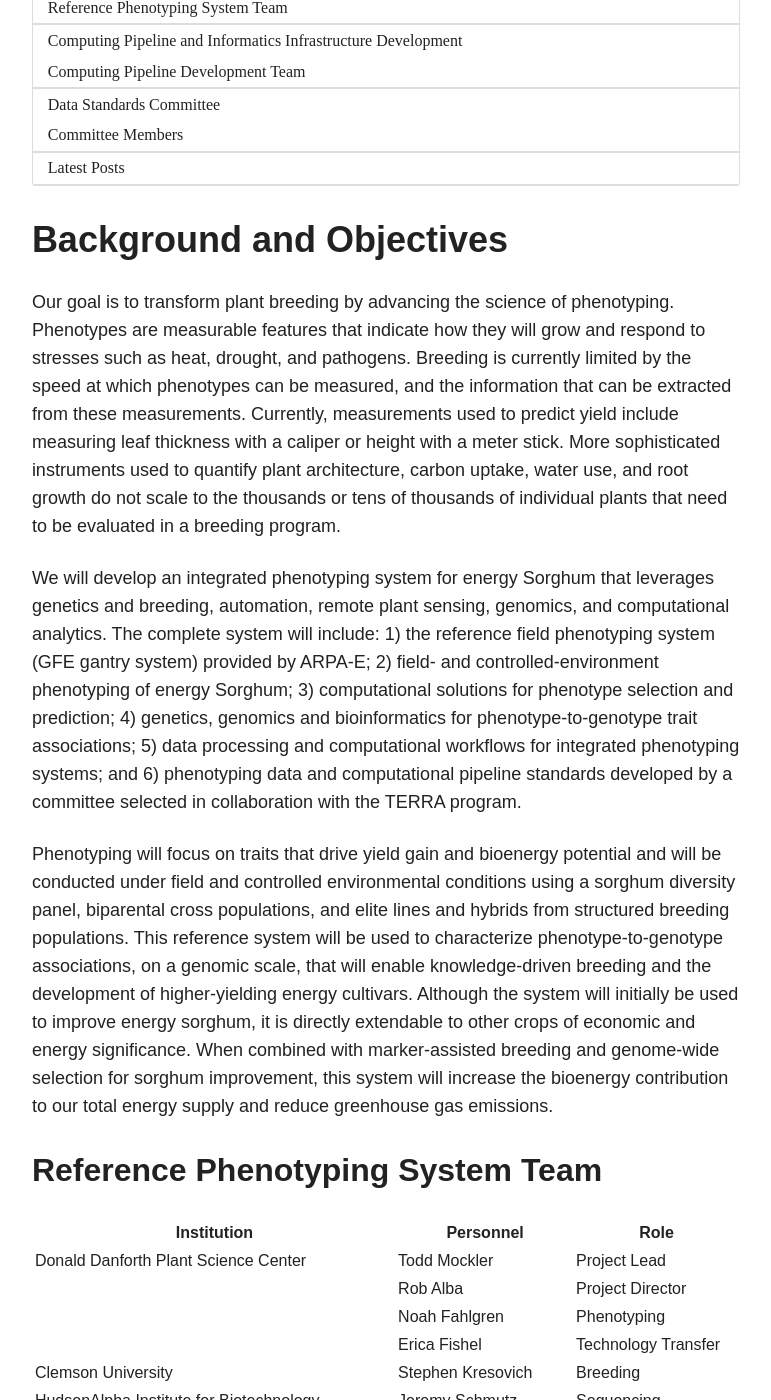
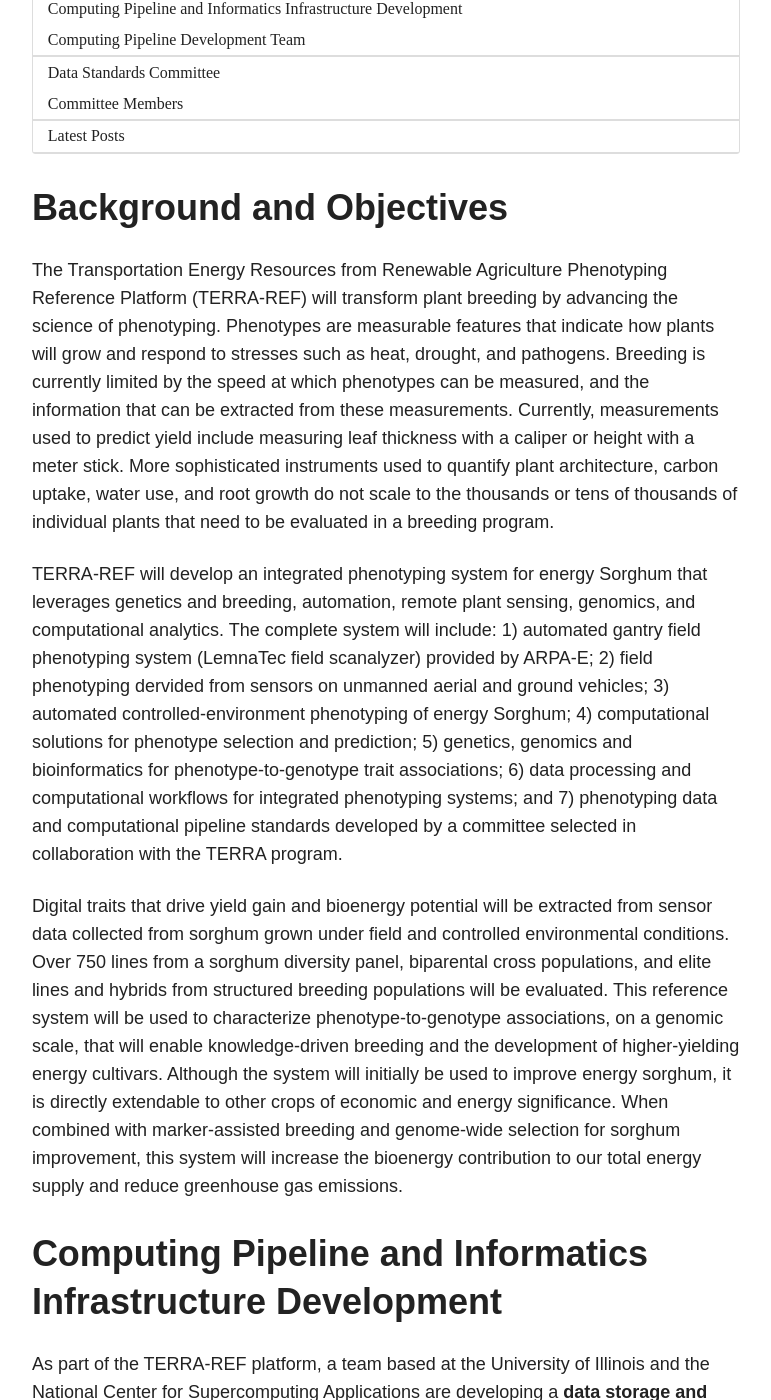
Before and after one commit to terra-reference/terraref.github.io, a Jekyll site: the page built from about/index.md, in a window 1280 px wide and 1400 px high, scrolled down 649 px. Shown: the whole window, without its empty margins (254-1025 px from the left). Built offline with Jekyll 4.4.1, drawn with Linux system fonts in a browser that asks for light colours; nearby versions of some CDN libraries; some of the changed text lies outside the part shown.

Commit message:
Update index.md
Edits by Rachel

```diff
--- a/about/index.md
+++ b/about/index.md
@@ -14,45 +14,31 @@ image:
 
 # Background and Objectives
 
-  Our goal is to transform plant breeding by advancing the science of phenotyping. Phenotypes are measurable features that indicate how they will grow and respond to stresses such as heat, drought, and pathogens.
+  The Transportation Energy Resources from Renewable Agriculture Phenotyping Reference Platform (TERRA-REF) will transform plant breeding by advancing the science of phenotyping. Phenotypes are measurable features that indicate how plants will grow and respond to stresses such as heat, drought, and pathogens.
   Breeding is currently limited by the speed at which phenotypes can be measured, and the information that can be extracted from these measurements.
   Currently, measurements used to predict yield include measuring leaf thickness with a caliper or height with a meter stick.
   More sophisticated instruments used to quantify plant architecture, carbon uptake, water use, and root growth do not scale to the thousands or tens of thousands of individual plants that need to be evaluated in a breeding program.
 
-We will develop an integrated phenotyping system for energy Sorghum that leverages genetics and breeding, automation, remote plant sensing, genomics, and computational analytics. The complete system will include: 1) the reference field phenotyping system (GFE gantry system) provided by ARPA-E; 2) field- and controlled-environment phenotyping of energy Sorghum; 3) computational solutions for phenotype selection and prediction; 4) genetics, genomics and bioinformatics for phenotype-to-genotype trait associations; 5) data processing and computational workflows for integrated phenotyping systems; and 6) phenotyping data and computational pipeline standards developed by a committee selected in collaboration with the TERRA program.
+TERRA-REF will develop an integrated phenotyping system for energy Sorghum that leverages genetics and breeding, automation, remote plant sensing, genomics, and computational analytics. The complete system will include:
+1) automated gantry field phenotyping system (LemnaTec field scanalyzer) provided by ARPA-E;
+2) field phenotyping dervided from sensors on unmanned aerial and ground vehicles;
+3) automated controlled-environment phenotyping of energy Sorghum;
+4) computational solutions for phenotype selection and prediction;
+5) genetics, genomics and bioinformatics for phenotype-to-genotype trait associations;
+6) data processing and computational workflows for integrated phenotyping systems; and
+7) phenotyping data and computational pipeline standards developed by a committee selected in collaboration with the TERRA program.
 
-Phenotyping will focus on traits that drive yield gain and bioenergy potential and will be conducted under field and controlled environmental conditions using a sorghum diversity panel, biparental cross populations, and elite lines and hybrids from structured breeding populations. This reference system will be used to characterize phenotype-to-genotype associations, on a genomic scale, that will enable knowledge-driven breeding and the development of higher-yielding energy cultivars. Although the system will initially be used to improve energy sorghum, it is directly extendable to other crops of economic and energy significance. When combined with marker-assisted breeding and genome-wide selection for sorghum improvement, this system will increase the bioenergy contribution to our total energy supply and reduce greenhouse gas emissions.
+Digital traits that drive yield gain and bioenergy potential will be extracted from sensor data collected from sorghum grown under field and controlled environmental conditions. Over 750 lines from a sorghum diversity panel, biparental cross populations, and elite lines and hybrids from structured breeding populations will be evaluated. This reference system will be used to characterize phenotype-to-genotype associations, on a genomic scale, that will enable knowledge-driven breeding and the development of higher-yielding energy cultivars. Although the system will initially be used to improve energy sorghum, it is directly extendable to other crops of economic and energy significance. When combined with marker-assisted breeding and genome-wide selection for sorghum improvement, this system will increase the bioenergy contribution to our total energy supply and reduce greenhouse gas emissions.
 
-
-
-## Reference Phenotyping System Team
-
-| Institution                                         | Personnel             | Role                   |
-|-----------------------------------------------------|-----------------------|------------------------|
-| Donald Danforth Plant Science Center                | Todd Mockler          | Project Lead           |
-|                                                     | Rob Alba              | Project Director       |
-|                                                     | Noah Fahlgren         | Phenotyping            |
-|                                                     | Erica Fishel          | Technology Transfer    |
-| Clemson University                                  | Stephen Kresovich     | Breeding               |
-| HudsonAlpha Institute for Biotechnology             | Jeremy Schmutz        | Sequencing             |
-| Kansas State University                             | Jesse Poland          | Phenotyping            |
-|                                                     | Geoff Morris          | Gene-Trait Association |
-| Texas A&M University                                | William Rooney        | Breeding               |
-| University of Arizona, Maricopa Agricultural Center | Pedro Andrade-Sanchez | Agronomy               |
-|                                                     | Michael Ottman        | Agronomy               |
-| USDA-ARS Arid Land Agriculture Research Center      | Jeff White            | Agronomy               |
-| University of Illinois at Urbana-Champaign          | David LeBauer         | Computing              |
-| Washington University at St. Louis                  | Robert Pless          | Image Analysis         |
-|                                                     | Roman Garnett         | Prediction Algorithms  |
 
 
 # Computing Pipeline and Informatics Infrastructure Development
 
-As part of this project, a team based at the University of Illinois and the National Center for Supercomputing Applications will develop a data storage and computing system that provides researchers with access to all of the 'raw' data and derived plant phenotypes (traits).
-Most of the data volume will come from a [Lemnatec Scanalyzer Field System](http://www.lemnatec.com/products/hardware-solutions/scanalyzer-field/) platform in Arizona, and will be accompanied by data from aerial, ground, and tractor-based field sensors.
-Danforth has an indoor phenotyping system - automated sensing of plants in boxes. At the USDA research station in Maricopa, AZ a Lemnatec field platform will be installed over a field of sorghum and run for four years. This will be complimented by an indoor system for automated sensing of plants in boxes.
+As part of the TERRA-REF platform, a team based at the University of Illinois and the National Center for Supercomputing Applications are developing a **data storage and computing system** that provides researchers with access to all of the 'raw' data and derived plant phenotypes (traits). Data from sensors at a variety of locations across the US will be transferred to Illinois.  A large volume of data will come from the automated [Lemnatec Scanalyzer Field System](http://www.lemnatec.com/products/hardware-solutions/scanalyzer-field/) in Arizona. In parallel, data will be collected from field plots in Arizona, South Carolina and Kansas using aerial, ground, and tractor-based field sensors. Plants grown indoors at the Donald Danforth Center uses a conveyor belt system to delivery of plants to and from sensors for automated repeated measurements.
 
-The data processing pipeline that integrates existing tools such as PlantCV, BrownDog, PEcAn, BETYdb, and other software into a flexible, scalable computing pipeline. This will include geospatial infrastructure for efficiently querying and transforming key datasets and tools that enable researchers to access, archive, use, and contribute data products at each step in the pipeline.
+The integration of existing tools such as PlantCV, BrownDog, PEcAn, and BETYdb into the data processing pipeline make it flexible and scalable.
+
+The reference data will facilitate data sharing and re-use of data by providing metadata, provenance for derived data sets, and standardized data processing workflows. It will include geospatial infrastructure for efficiently querying and transforming key datasets and tools that enable researchers to access, archive, use, and contribute data products.
 
 ## Computing Pipeline Development Team
 
@@ -62,17 +48,17 @@ The data processing pipeline that integrates existing tools such as PlantCV, Bro
 | Lead | David LeBauer |
 | Danforth Lead | Noah Fahlgren |
 | Promect Manager | Rachel Shekar |
-| Storage Architect | Dan Lapine |
+| Storage Architect | JD Maloney |
 | Senior Programmer | Rob Kooper |
 | CyberGIS Senior Programmer |  Yan Liu |
 | ISDA Research Programmer |  Maxwell Bennett |
-| NDS Research Programmer | David Railia|
+| NDS Research Programmer | Dora Cai|
+
 
 # Data Standards Committee
 
-The Data Standards Committee will be define the core reference platform data and meta-data products. The data product specification will define the types of data formats, semantics, and interfaces, file formats, and representations of space, time, and genetic identity based on existing standards, commonly used file formats, and user needs.
+The Data Standards Committee will work together to create clear definitions of data formats, semantics, and interfaces, file formats, and representations of space, time, and genetic identity based on existing standards, commonly used file formats, and user needs to make it easier to analyze and exchange data and results. This essential contribution will facilitate research by ensuring that software and data are _interoperable, reusable, extensible, and understandable_.
 
-The objective of this committee is to facilitate research by ensuring that software and data are _interoperable, reusable, extensible, and understandable_. Providing clear definitions of common formats will make it easier to analyze and exchange data and results.
 
 
 ## Committee Members
```
Also changed, not shown: other parts of about/index.md (+3 -2 lines).
